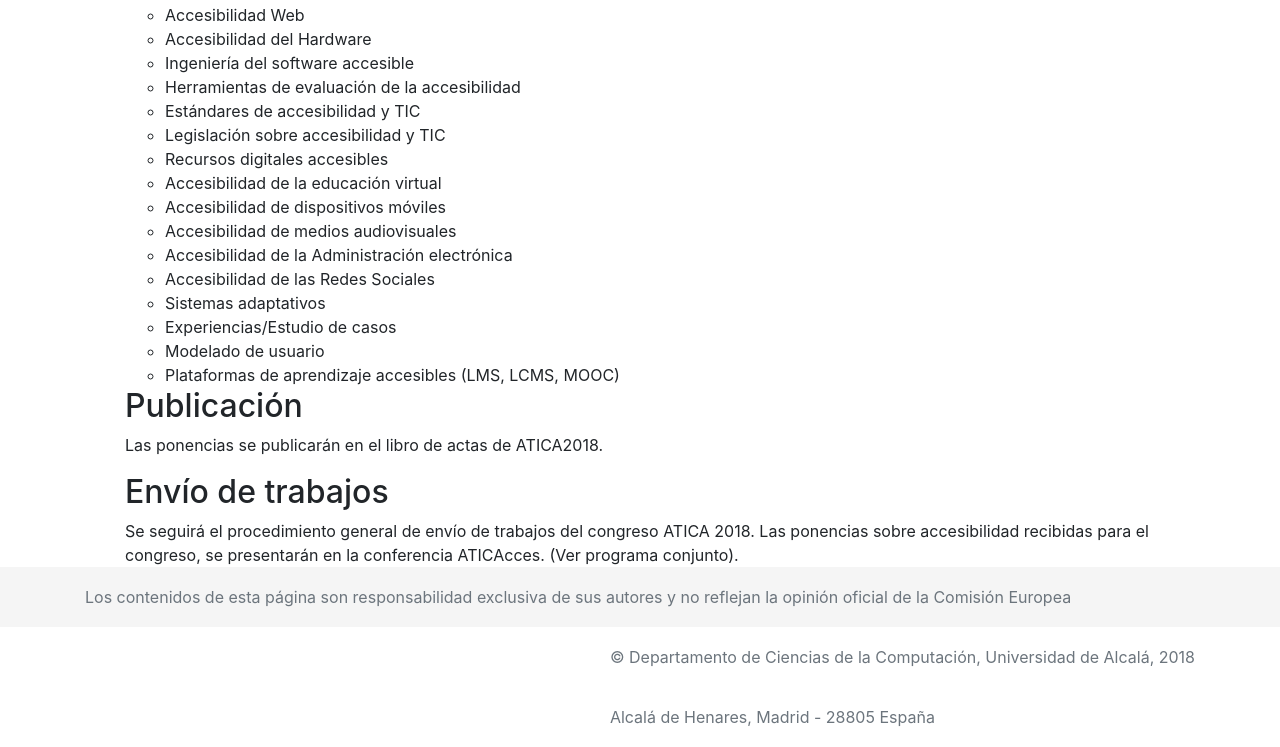
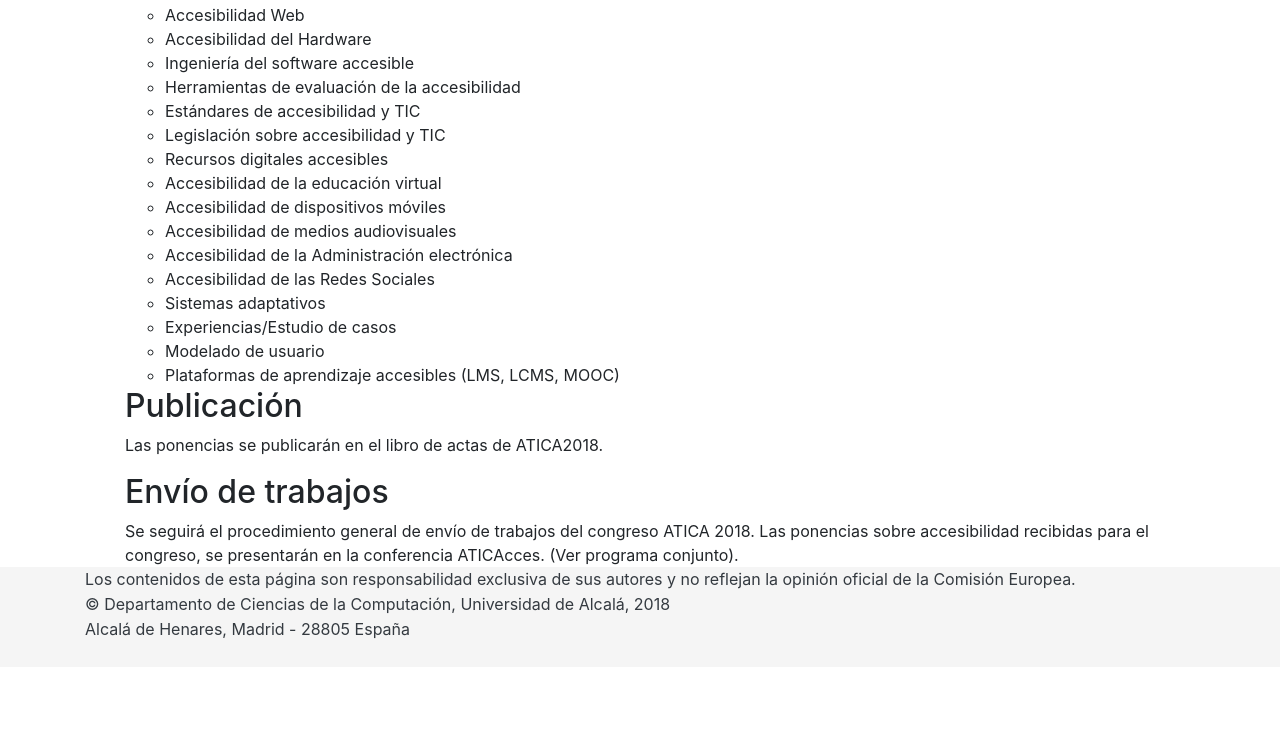
Before and after one commit to luisbengochea/ATICA2018, a plain HTML site: page atica2018/WebContent/aticaccess.html in a window 1280 px wide. Shown: the part 659-1406 px from the top of the page. After the commit the page ends 1326 px from the top, so only its background shows below. Drawn offline with nearby package versions, Linux system fonts and the light colour scheme.

Commit message:
The design of the footer has been fixed.

```diff
--- a/atica2018/WebContent/aticaccess.html
+++ b/atica2018/WebContent/aticaccess.html
@@ -95,9 +95,9 @@
 
 <footer class="footer">
       <div class="container">
-      <div class="float-left text-muted">Los contenidos de esta página son responsabilidad exclusiva de sus autores y no reflejan la opinión oficial de la Comisión Europea</div>
-<div class="float-right text-muted">© Departamento de Ciencias de la Computación, Universidad de Alcalá, 2018<br/>
-Alcalá de Henares, Madrid - 28805 España</div>
+      <p class="text-dark">Los contenidos de esta página son responsabilidad exclusiva de sus autores y no reflejan la opinión oficial de la Comisión Europea.<br/>
+© Departamento de Ciencias de la Computación, Universidad de Alcalá, 2018<br/>
+Alcalá de Henares, Madrid - 28805 España</p>
       </div>
     </footer>
 
--- a/atica2018/WebContent/css/sticky-footer-navbar.css
+++ b/atica2018/WebContent/css/sticky-footer-navbar.css
@@ -6,15 +6,15 @@ html {
 }
 body {
   /* Margin bottom by footer height */
-  margin-bottom: 60px;
+  margin-bottom: 100px;
 }
 .footer {
   position: absolute;
   bottom: 0;
   width: 100%;
   /* Set the fixed height of the footer here */
-  height: 60px;
-  line-height: 60px; /* Vertically center the text there */
+  height: 100px;
+  line-height: 25px; /* Vertically center the text there */
   background-color: #f5f5f5;
 }
 
```
Also changed, not shown: atica2018/WebContent/deadlines.html (+3 -3 lines), atica2018/WebContent/index.html (+3 -3 lines), atica2018/WebContent/interest-areas.html (+3 -3 lines).
